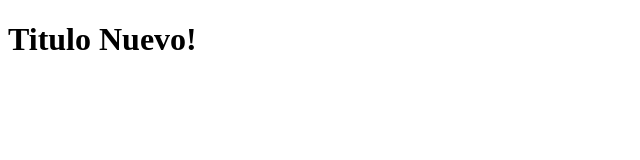
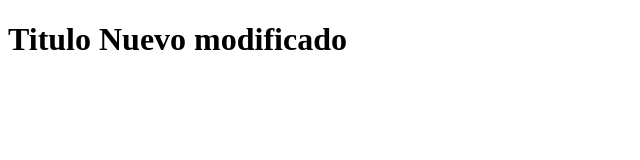
Before and after one commit to nlupi2404/hello-world-git, a plain HTML site: page index.html in a window 1280 px wide. Shown: the whole page, without its empty margins (0-640 px from the left). Drawn offline with Linux system fonts and the light colour scheme.

Commit message:
se modifico index nuevamente

```diff
--- a/index.html
+++ b/index.html
@@ -7,7 +7,7 @@
     <title>Demo Git</title>
 </head>
 <body>
-    <h1>Titulo Nuevo!</h1>
+    <h1>Titulo Nuevo modificado</h1>
 
 </body>
 </html>
```
